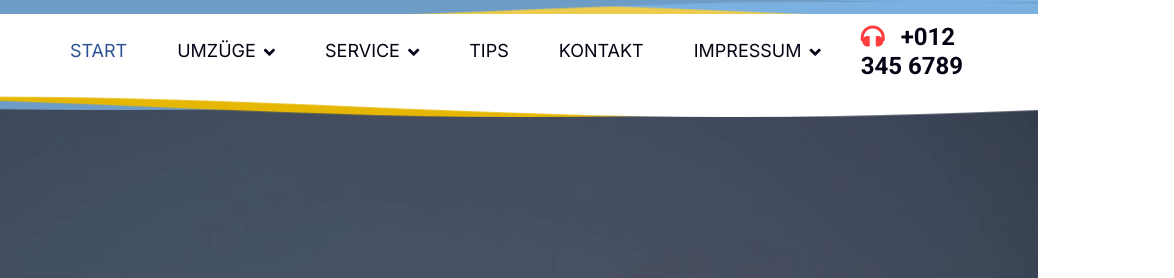
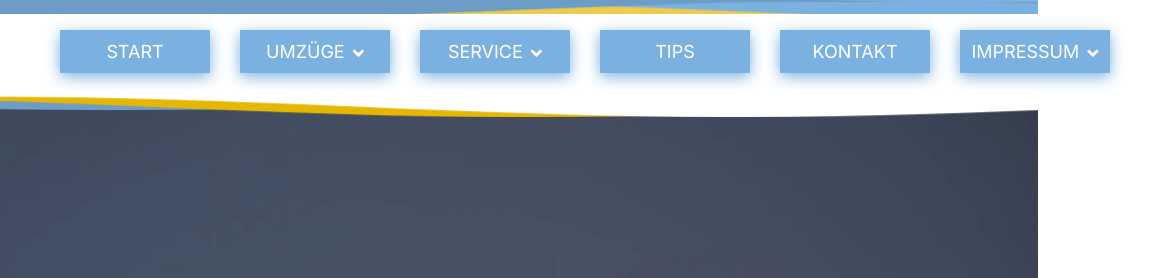
Before and after one commit to hoodaddeveloper/Transportation-Company-Website, a plain HTML site: page index.html in a window 1280 px wide. Shown: the top 278 px of the page, 242-1416 px from the left, 1174 px wide, since content can reach past the window. Drawn offline with nearby package versions, Linux system fonts and the light colour scheme; animation ran at ten frames a second.

Commit message:
styling the menu

```diff
--- a/css/style.css
+++ b/css/style.css
@@ -67,7 +67,6 @@
 .navbar-light .navbar-nav .nav-link {
     position: relative;
     margin-right: 30px;
-    padding: 5px 10px;
     color: #FFFFFF;
     font-size: 18px;
     text-transform: uppercase;
@@ -76,7 +75,7 @@
 
 .navbar-light .navbar-nav .nav-link:hover,
 .navbar-light .navbar-nav .nav-link.active {
-    color: var(--primary);
+    color: #fff;
 }
 
 @media (max-width: 991.98px) {
@@ -96,7 +95,7 @@
 }
 
 .navbar-light .navbar-nav .nav-link {
-    color: var(--dark);
+    color: white;
     font-weight: 500;
 }
 
@@ -115,6 +114,7 @@
         left: 50%;
         background: #FFFFFF;
         transition: .5s;
+        border-bottom-left-radius: 30px;
     }
 
     .navbar-light .navbar-nav .nav-link.nav-contact::before {
--- a/index.html
+++ b/index.html
@@ -27,6 +27,37 @@
 
     <!-- Template Stylesheet -->
     <link href="css/style.css" rel="stylesheet">
+    <style>
+        .btn-hover {
+            width: 150px;
+            height: 43px;
+            border: none;
+            text-align: center;
+            background-size: 300% 100%;
+
+            moz-transition: all .4s ease-in-out;
+            -o-transition: all .4s ease-in-out;
+            -webkit-transition: all .4s ease-in-out;
+            transition: all .4s ease-in-out;
+        }
+
+        .btn-hover:hover {
+            background-position: 100% 0;
+            moz-transition: all .4s ease-in-out;
+            -o-transition: all .4s ease-in-out;
+            -webkit-transition: all .4s ease-in-out;
+            transition: all .4s ease-in-out;
+        }
+
+        .btn-hover:focus {
+            outline: none;
+        }
+
+        .btn-hover.color {
+            background-image: linear-gradient(to right, #7bb1e0, #7bb1e0, #7bb1e0, #edcc4d, #7bb1e0, #7bb1e0, #7bb1e0);
+            box-shadow: 0 4px 15px 0 #7bb1e0;
+        }
+    </style>
 </head>
 
 <body>
@@ -79,9 +110,9 @@
         </button>
         <div class="collapse navbar-collapse" id="navbarCollapse">
             <div class="navbar-nav ms-auto p-4 p-lg-0">
-                <a href="index.html" class="nav-item nav-link active">START</a>
+                <a href="index.html" class="nav-item nav-link btn-hover color">START</a>
                 <div class="nav-item dropdown">
-                    <a href="#" class="nav-link dropdown-toggle" data-bs-toggle="dropdown">UMZÜGE</a>
+                    <a href="#" class="nav-link dropdown-toggle btn-hover color" data-bs-toggle="dropdown">UMZÜGE</a>
                     <div class="dropdown-menu fade-up m-0">
                         <a href="feature.html" class="dropdown-item">Angebot</a>
                         <a href="feature.html" class="dropdown-item">Planung</a>
@@ -89,7 +120,7 @@
                     </div>
                 </div>
                 <div class="nav-item dropdown">
-                    <a href="#" class="nav-link dropdown-toggle" data-bs-toggle="dropdown">SERVICE</a>
+                    <a href="#" class="nav-link dropdown-toggle btn-hover color" data-bs-toggle="dropdown">SERVICE</a>
                     <div class="dropdown-menu fade-up m-0">
                         <a href="feature.html" class="dropdown-item">Technik</a>
                         <a href="feature.html" class="dropdown-item">Teampower</a>
@@ -100,18 +131,17 @@
                         <a href="feature.html" class="dropdown-item">Was wir sonst für Sie tun</a>
                     </div>
                 </div>
-                <a href="about.html" class="nav-item nav-link">TIPS</a>
-                <a href="service.html" class="nav-item nav-link">KONTAKT</a>
+                <a href="about.html" class="nav-item nav-link btn-hover color">TIPS</a>
+                <a href="service.html" class="nav-item nav-link btn-hover color">KONTAKT</a>
                 <div class="nav-item dropdown">
-                    <a href="#" class="nav-link dropdown-toggle" data-bs-toggle="dropdown">IMPRESSUM</a>
+                    <a href="#" class="nav-link dropdown-toggle btn-hover color"
+                        data-bs-toggle="dropdown">IMPRESSUM</a>
                     <div class="dropdown-menu fade-up m-0">
                         <a href="feature.html" class="dropdown-item">Download AGB</a>
                         <a href="feature.html" class="dropdown-item">Datenschutzverordnung</a>
                     </div>
                 </div>
             </div>
-            <h4 class="m-0 pe-lg-5 d-none d-lg-block"><i class="fa fa-headphones text-primary me-3"></i>+012 345 6789
-            </h4>
         </div>
     </nav>
     <!-- Navbar End -->
```
